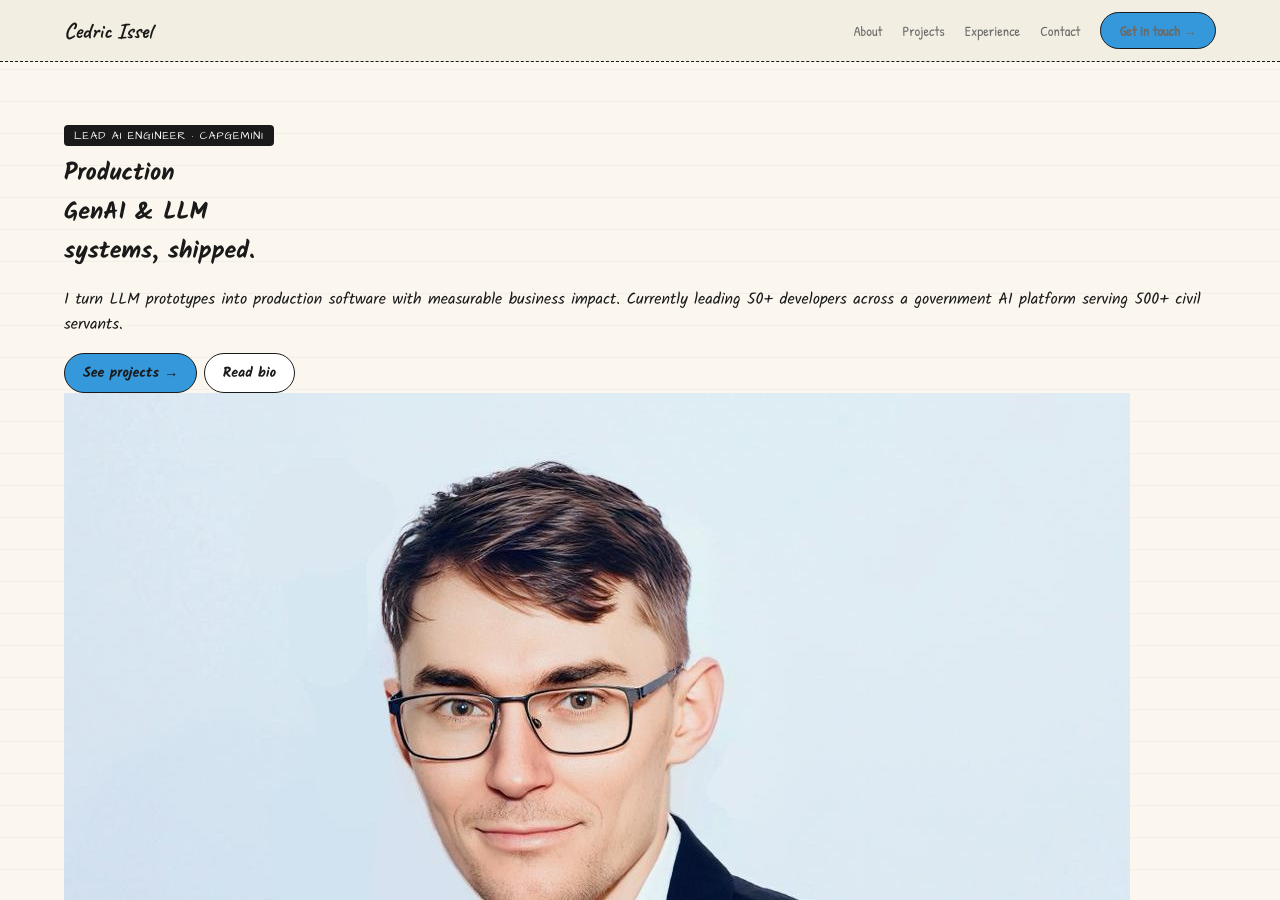
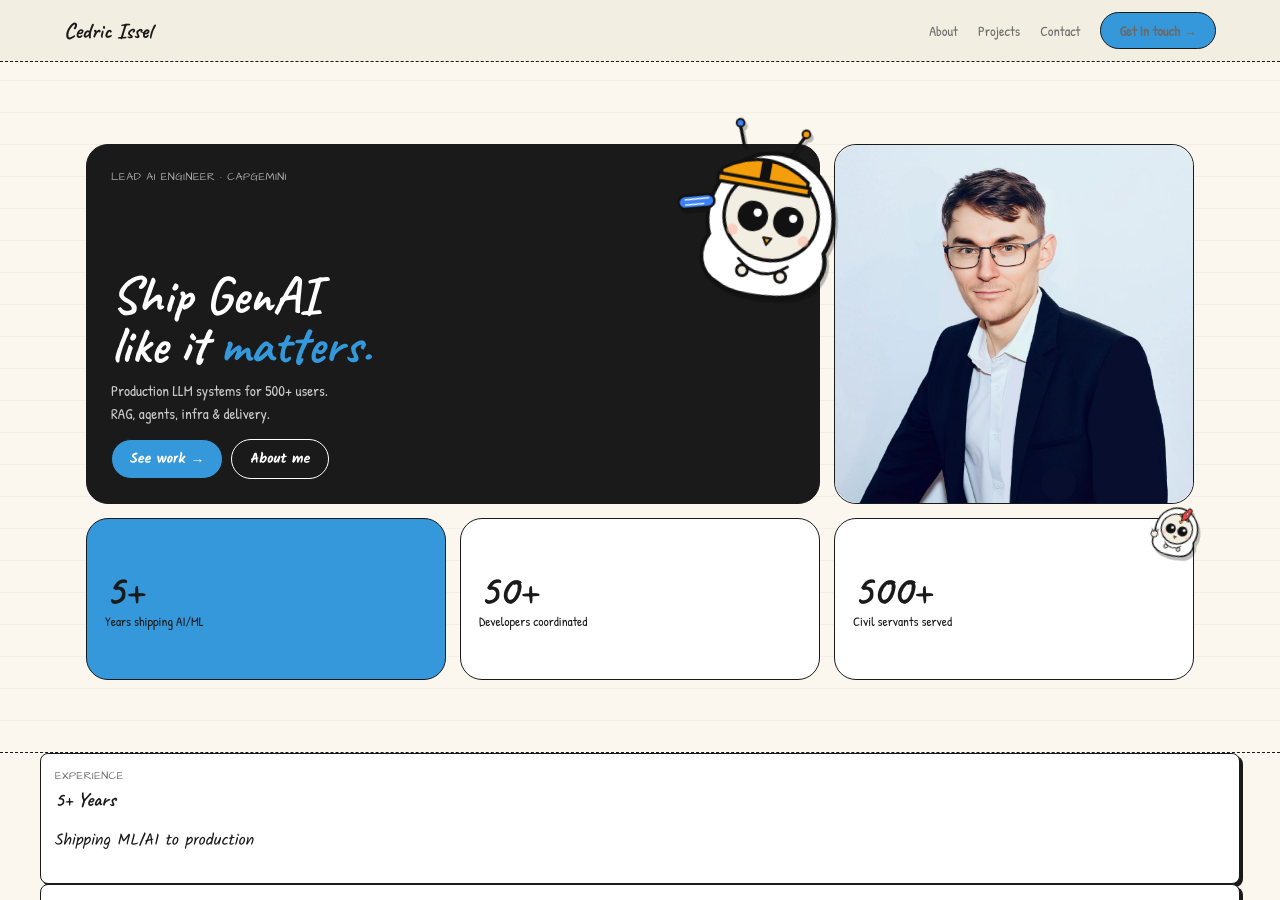
Before and after one commit to cdrc1103/cdrc1103.github.io, a Jekyll site: the page built from index.html, in a window 1280 px wide and 900 px high. Built offline with Jekyll 4.4.1, drawn with Linux system fonts in a browser that asks for light colours.

Commit message:
feat: replace split-hero with V3 bento hero

```diff
--- a/_includes/header.html
+++ b/_includes/header.html
@@ -4,7 +4,6 @@
   <div class="nav-links" id="nav-links">
     <a href="#about">About</a>
     <a href="#projects">Projects</a>
-    <a href="#experience">Experience</a>
     <a href="#contact">Contact</a>
     <a class="btn primary" href="#contact">Get in touch →</a>
   </div>
@@ -13,36 +12,65 @@
 <div class="nav-mobile" id="nav-mobile">
   <a href="#about">About</a>
   <a href="#projects">Projects</a>
-  <a href="#experience">Experience</a>
   <a href="#contact">Contact</a>
 </div>
 
 <!-- Hero -->
 <section class="hero notebook-bg" id="page-top">
-  <div class="hero-grid">
-    <div class="hero-left">
-      <span class="section-tag">Lead AI Engineer · Capgemini</span>
-      <h1 class="hero-tagline">
-        Production<br>GenAI &amp; LLM<br>systems, <span class="accent">shipped.</span>
+  <div style="padding: 22px; max-width: 1400px; margin: 0 auto;">
+    <div class="bento" style="grid-auto-rows: minmax(74px, auto);">
+
+      <!-- Big dark headline tile -->
+      <div class="b w4 h4 dark rounded-xl" style="display:flex; flex-direction:column; justify-content:space-between; padding: 24px; overflow: visible;">
+        <div class="b-cap" style="font-family:'Architects Daughter',cursive; font-size:11px; color:#aaa; text-transform:uppercase; letter-spacing:.5px;">Lead AI Engineer · Capgemini</div>
+        <div>
+          <h1 style="font-family:'Caveat',cursive; font-weight:700; font-size:52px; line-height:.95; color:#fff; margin:0 0 10px;">
+            Ship GenAI<br>like it <span style="color:var(--accent)">matters.</span>
           </h1>
-      <p class="hero-body">
-        I turn LLM prototypes into production software with measurable business impact.
-        Currently leading 50+ developers across a government AI platform serving 500+ civil servants.
+          <p style="font-family:'Patrick Hand',cursive; font-size:15px; color:#ccc; margin:0 0 14px; max-width: 340px; line-height:1.5;">
+            Production LLM systems for 500+ users.<br>RAG, agents, infra &amp; delivery.
           </p>
-      <div class="hero-ctas">
-        <a class="btn primary" href="#projects">See projects →</a>
-        <a class="btn ghost" href="#about">Read bio</a>
+          <div style="display:flex; gap:8px; flex-wrap:wrap;">
+            <a class="btn primary" href="#projects">See work →</a>
+            <a class="btn" style="background:transparent; color:#fff; border-color:#fff;" href="#about">About me</a>
           </div>
         </div>
-    <div class="hero-right">
+        <!-- Architect mascot bursting out of tile -->
+        <div class="mascot float" style="width:180px; height:180px; top:-20px; right:-30px; --rot:10deg;">
+          <svg viewBox="0 0 140 140"><use href="#m-architect"/></svg>
+        </div>
+      </div>
+
+      <!-- Portrait tile -->
+      <div class="b w2 h4 rounded-xl" style="padding:0; overflow:hidden;">
         <img
           src="{{ site.baseurl }}/img/team/1.jpg"
           alt="Cedric Issel"
-        class="hero-portrait"
+          style="width:100%; height:100%; object-fit:cover; display:block; border-radius:22px;"
         >
-      <div class="mascot hero-mascot float" style="--rot: 8deg;">
-        <svg viewBox="0 0 140 140"><use href="#m-architect"/></svg>
       </div>
+
+      <!-- Stat: years -->
+      <div class="b w2 h2 accent rounded-xl" style="display:flex; flex-direction:column; justify-content:center; padding: 14px 18px;">
+        <div style="font-family:'Caveat',cursive; font-size:44px; font-weight:700; line-height:1;">5+</div>
+        <div style="font-family:'Patrick Hand',cursive; font-size:13px;">Years shipping AI/ML</div>
+      </div>
+
+      <!-- Stat: devs -->
+      <div class="b w2 h2 rounded-xl" style="display:flex; flex-direction:column; justify-content:center; padding: 14px 18px;">
+        <div style="font-family:'Caveat',cursive; font-size:44px; font-weight:700; line-height:1;">50+</div>
+        <div style="font-family:'Patrick Hand',cursive; font-size:13px;">Developers coordinated</div>
+      </div>
+
+      <!-- Stat: users (ship mascot) -->
+      <div class="b w2 h2 rounded-xl" style="display:flex; flex-direction:column; justify-content:center; padding: 14px 18px; overflow:visible;">
+        <div style="font-family:'Caveat',cursive; font-size:44px; font-weight:700; line-height:1;">500+</div>
+        <div style="font-family:'Patrick Hand',cursive; font-size:13px;">Civil servants served</div>
+        <div class="mascot" style="width:60px; height:60px; top:-22px; right:-10px; transform:rotate(15deg);">
+          <svg viewBox="0 0 140 140"><use href="#m-ship"/></svg>
+        </div>
+      </div>
+
     </div>
   </div>
 </section>
```
Lines whose indentation alone changed are shown as unchanged.
